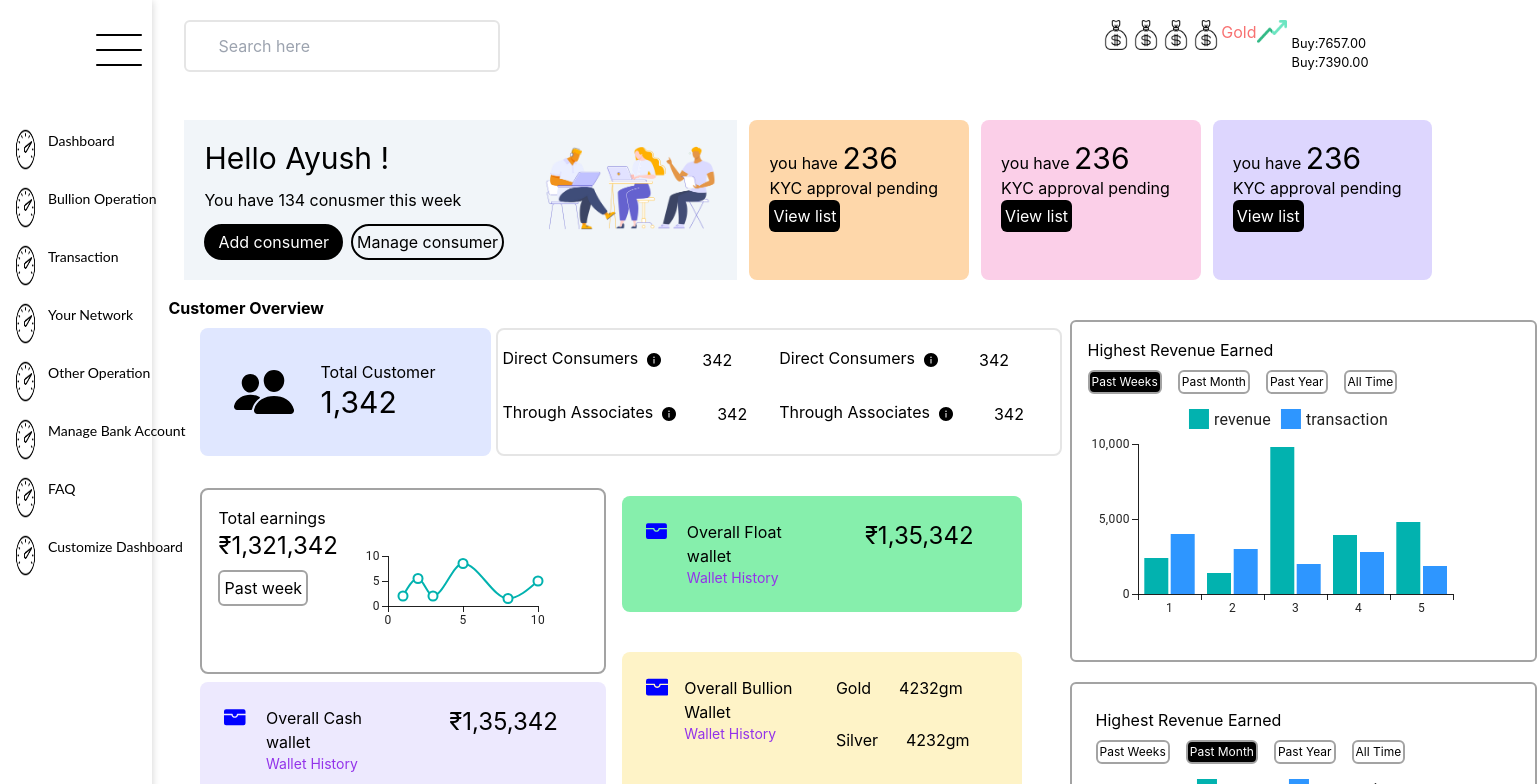
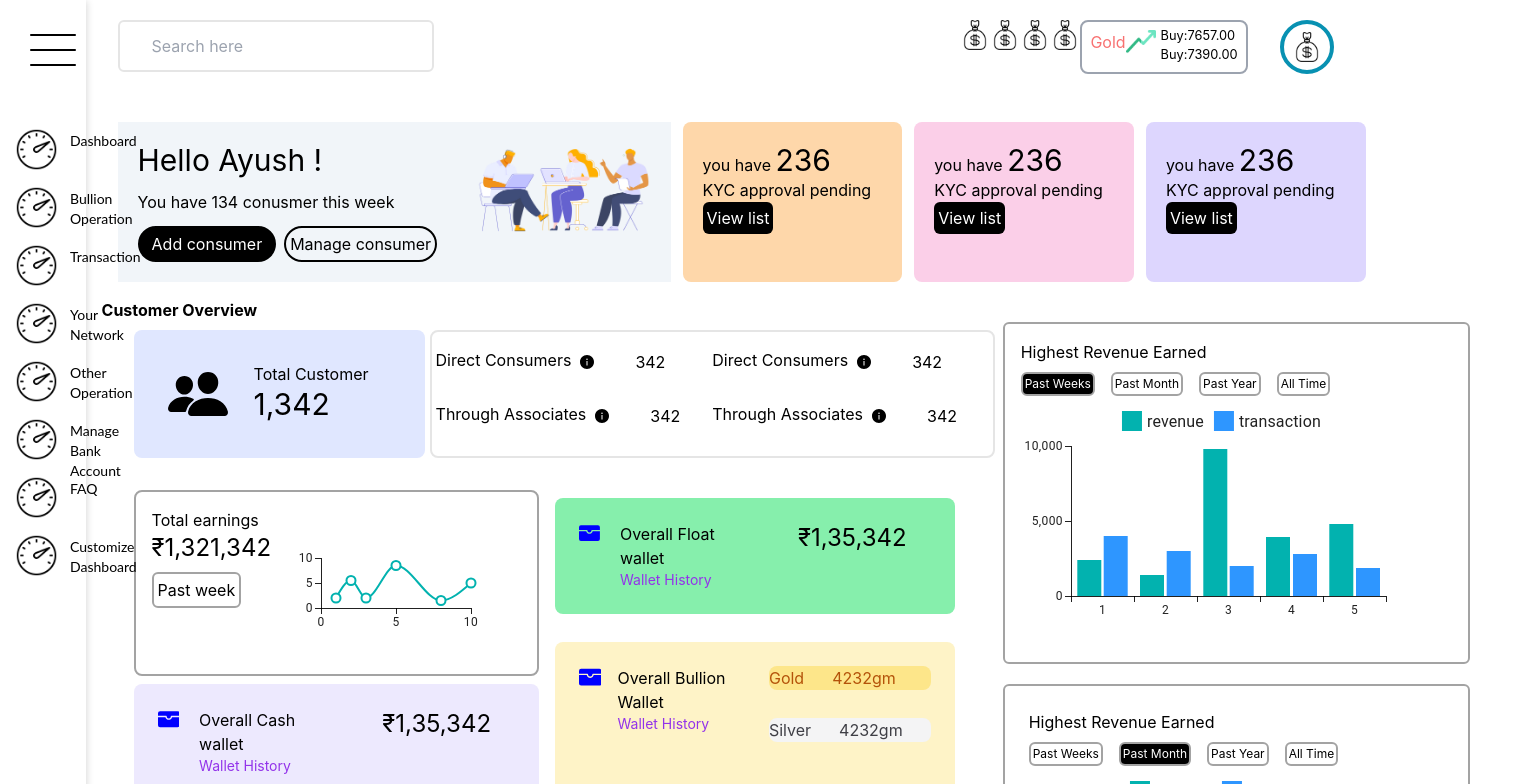
Before and after one commit to Ayushz19/zintlr, a React (Create React App) app: page / in a window 1280 px wide. Shown: the top 784 px of the page, 1537 px wide, since content can reach past the window. Built offline with nearby package versions, Linux system fonts and the light colour scheme.

Commit message:
complete-1

```diff
--- a/package.json
+++ b/package.json
@@ -11,6 +11,7 @@
     "@testing-library/user-event": "^13.5.0",
     "react": "^18.2.0",
     "react-dom": "^18.2.0",
+    "react-router-dom": "^6.18.0",
     "react-scripts": "5.0.1",
     "sass": "^1.69.5",
     "web-vitals": "^2.1.4"
--- a/src/App.js
+++ b/src/App.js
@@ -1,28 +1,12 @@
 import logo from './logo.svg';
 import Page1 from '../src/Components/Page1'
 import Page2 from '../src/Components/Page2'
-import Navbar from '../src/Components/Navbar'
-import dashboard from '../src/Components/dashboard.png'
 
-import './App.css';
 
 function App() {
   return (
-    <div  className='main-container'>
-      <Navbar  li={[
-        ["Dashboard", dashboard],
-        ["Bullion Operation", dashboard],
-        ["Transaction", dashboard],
-        ["Your Network", dashboard],
-        ["Other Operation", dashboard],
-        ["Manage Bank Account", dashboard],
-        ["FAQ", dashboard],
-        ["Customize Dashboard", dashboard]
-      ]} />
-      <Page1 />
-      {/* <Page2 /> */}
-
-    </div>
+   <>
+   </>
   );
 }
 
--- a/src/Components/Navbar.js
+++ b/src/Components/Navbar.js
@@ -20,13 +20,13 @@ const CustomNav = ({ li }) => {
       <ul className="navbar__list  ">
         {li.map((item, i) => (
           <div className="navbar__li-box flex mx-[-12px]" key={i}>
-            <img className="w-12  "
+            <img className=" "
               src={item[1]}
               alt={item[1]}
               style={{ paddingLeft: window === false ? 27 : 17 }}
             />
             <li
-              className="navbar__li whitespace-nowrap text-sm"
+              className="navbar__li  text-sm"
               style={{ display: window === false ? "inline-block" : "none" }}
             >
               {item[0]}
--- a/src/Components/Page1.js
+++ b/src/Components/Page1.js
@@ -5,6 +5,7 @@ import graph from "./graph.png";
 import working from "./working.png";
 import { LineChart } from "@mui/x-charts/LineChart";
 import { BarChart } from "@mui/x-charts/BarChart";
+import { createBrowserRouter, Link, RouterProvider } from "react-router-dom";
 
 const uData = [4000, 3000, 2000, 2780, 1890, 2390];
 const pData = [2400, 1398, 9800, 3908, 4800, 3800];
@@ -60,13 +61,16 @@ const Page1 = () => {
           <img className="moneybag" src={money} />
           <img className="moneybag" src={money} />
           <img className="moneybag" src={money} />
-          <div className="flex  me-8">
+          <div className="flex  me-8 border-2 rounded-lg border-gray-400 p-2">
             <span className="text-red-400">Gold</span>
             <img className="moneybag" src={graph} />
-            <div className="buy mt-[5px]">
+            <div className="buy mt-[-12px]">
               <span>Buy:7390.00</span>
               <span>Buy:7657.00</span>
             </div>
+          </div>
+          <div className="user-img border-4 rounded-[100%] border-cyan-600 p-2 ">
+            <img src={money} className="moneybag " />
           </div>
         </div>
       </div>
@@ -76,9 +80,11 @@ const Page1 = () => {
             <h2 className="text-3xl">Hello Ayush !</h2>
             <p className="mt-3">You have 134 conusmer this week</p>
             <div className=" space-x-2 mt-3 flex    ">
-              <button className="  rounded-full border-2 border-black  bg-black text-white p-1 px-3">
-                Add consumer
-              </button>
+              <Link to="/add">
+                <button className="  rounded-full border-2 border-black  bg-black text-white p-1 px-3 ">
+                  Add consumer
+                </button>
+              </Link>
               <button className="border-black rounded-full border-2 p-1 ">
                 Manage consumer
               </button>
@@ -253,7 +259,7 @@ const Page1 = () => {
                   </div>
                   <h2 className="text-2xl mx-6">₹1,35,342</h2>
                 </div>
-                <div className="gold">
+                <div className="gold mt-[-12px]">
                   <div className="gold-1 bg-amber-100 p-6 mx-4 flex gap-4 rounded-lg">
                     <div className="bullion-svg">
                       <svg
@@ -271,10 +277,10 @@ const Page1 = () => {
                       <p className="text-sm text-purple-600">Wallet History</p>
                     </div>
                     <div className="g-s ">
-                      <p>
+                      <p className="bg-amber-200 rounded-lg text-amber-700">
                         Gold<span className="mx-7">4232gm</span>
                       </p>
-                      <p className="my-7">
+                      <p className="my-7 bg-zinc-100 rounded-lg text-zinc-700">
                         Silver<span className="mx-7">4232gm</span>
                       </p>
                     </div>
@@ -287,7 +293,9 @@ const Page1 = () => {
                 <h3 className="font-bold ">Consumer anyalysis</h3>
                 <div className="left flex">
                   <div className="activity flex gap-10 mt-8">
-                    <button className="underline-offset-4 text-blue-400">Activity</button>
+                    <button className="underline-offset-4 text-blue-400">
+                      Activity
+                    </button>
                     <button className="">Stock</button>
                     <button className="">Volume</button>
                   </div>
--- a/src/index.js
+++ b/src/index.js
@@ -1,13 +1,46 @@
-import React from 'react';
-import ReactDOM from 'react-dom/client';
-import './index.css';
-import App from './App';
-import reportWebVitals from './reportWebVitals';
+import React from "react";
+import ReactDOM from "react-dom/client";
+import "./index.css";
+import reportWebVitals from "./reportWebVitals";
+import Page2 from "../src/Components/Page2";
+import Page1 from "../src/Components/Page1";
+import {
+  createBrowserRouter,
+  RouterProvider,
+} from "react-router-dom";
+import Navbar from '../src/Components/Navbar'
+import dashboard from '../src/Components/dashboard.png'
+import './App.css';
 
-const root = ReactDOM.createRoot(document.getElementById('root'));
+const router = createBrowserRouter([
+  {
+    path: "/add",
+    element: <Page2></Page2>,
+  },
+  {
+    path:'/',
+    element:<Page1></Page1>
+  }
+]);
+
+const root = ReactDOM.createRoot(document.getElementById("root"));
 root.render(
   <React.StrictMode>
-    <App />
+     <div  className='main-container'>
+      <Navbar  li={[
+        ["Dashboard", dashboard],
+        ["Bullion Operation", dashboard],
+        ["Transaction", dashboard],
+        ["Your Network", dashboard],
+        ["Other Operation", dashboard],
+        ["Manage Bank Account", dashboard],
+        ["FAQ", dashboard],
+        ["Customize Dashboard", dashboard]
+      ]} />
+      <RouterProvider router={router} />
+      {/* <Page2 /> */}
+
+    </div>
   </React.StrictMode>
 );
 
```
Also changed, not shown: 1 other file (tests, documents, lock files or other folders).
